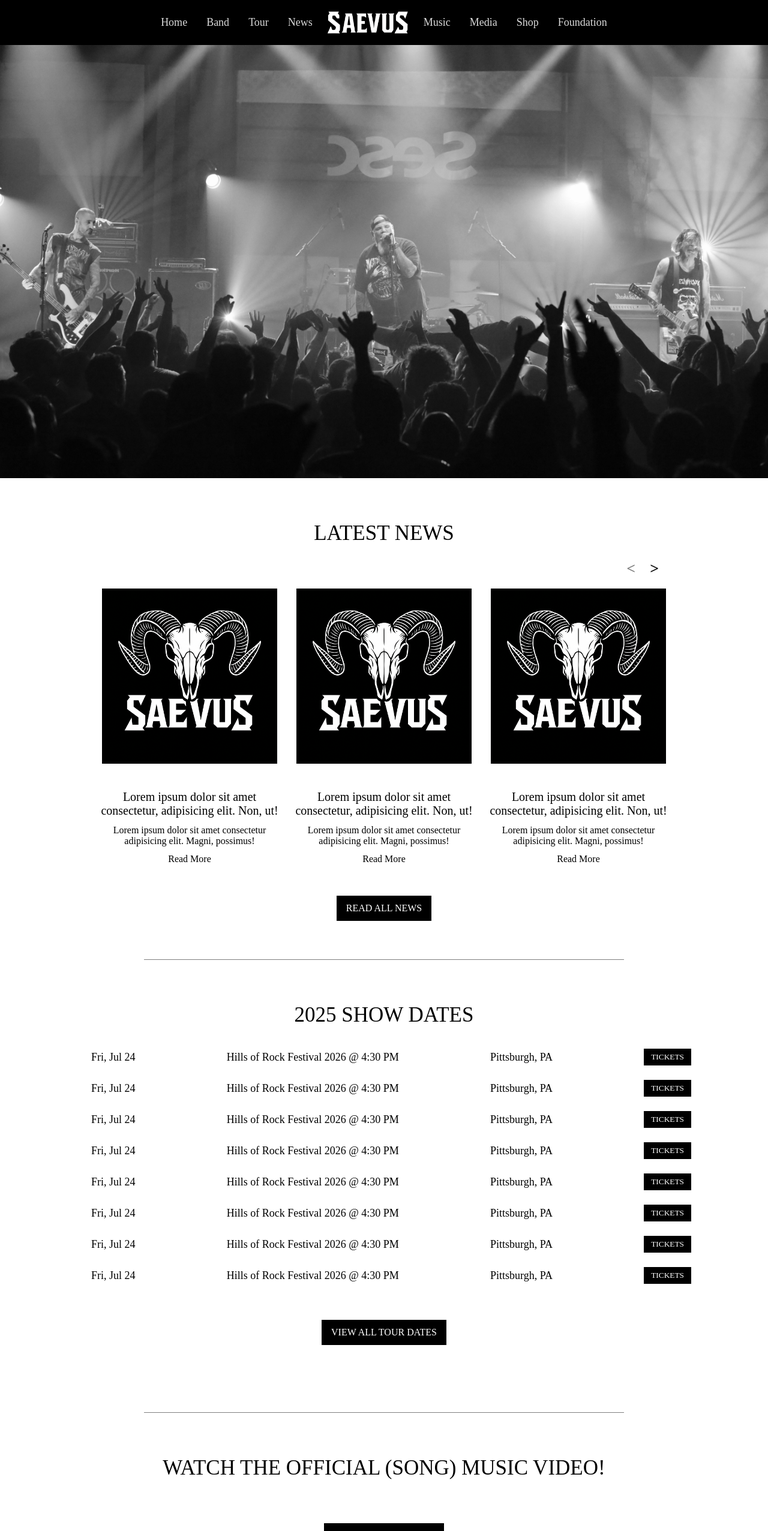
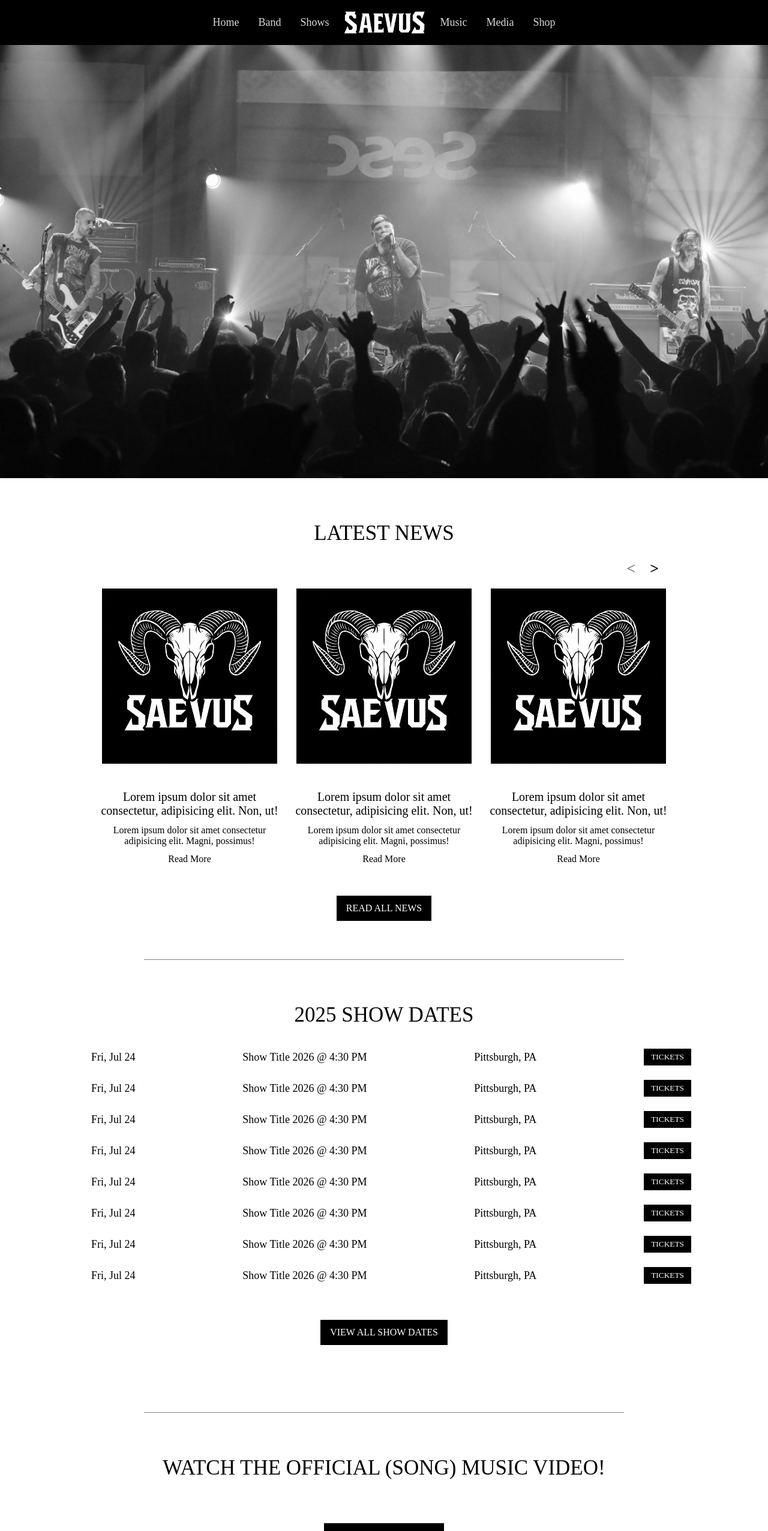
Before and after one commit to Kyle-858/saevus-site, a React (Vite) app: page / in a window 1280 px wide. Shown: the top 2552 px of the page at 60% size. Built offline with nearby package versions, Linux system fonts and the light colour scheme; a web font is replaced by a local one.

Commit message:
Updated show dates section

```diff
--- a/src/Home.jsx
+++ b/src/Home.jsx
@@ -46,12 +46,12 @@
             {new Array(8).fill(0).map((object, index) =>
               <div className="show">
                 <div className="show-date">Fri, Jul 24</div>
-                <div className="show-title">Hills of Rock Festival 2026 @ 4:30 PM</div>
+                <div className="show-title">Show Title 2026 @ 4:30 PM</div>
                 <div className="show-location">Pittsburgh, PA</div>
                 <button className="show-tickets">TICKETS</button>
               </div>)}
           </div>
-          <button className="show-all-dates-btn">VIEW ALL TOUR DATES</button>
+          <button className="show-all-dates-btn">VIEW ALL SHOW DATES</button>
         </div>
         <div className="section-divider"></div>
         <div className="section">
--- a/src/components/Nav.jsx
+++ b/src/components/Nav.jsx
@@ -12,15 +12,13 @@
                 <div className="nav-link">Home</div>
               </Link>
                 <div className="nav-link">Band</div>
-                <div className="nav-link">Tour</div>
-                <div className="nav-link">News</div>
+                <div className="nav-link">Shows</div>
             </div>
             <img className="nav-logo" src={bandname_img} alt="" />
             <div className="nav-right">
                 <div className="nav-link">Music</div>
                 <div className="nav-link">Media</div>
                 <div className="nav-link">Shop</div>
-                <div className="nav-link">Foundation</div>
             </div>
         </div>
     </nav>
```
